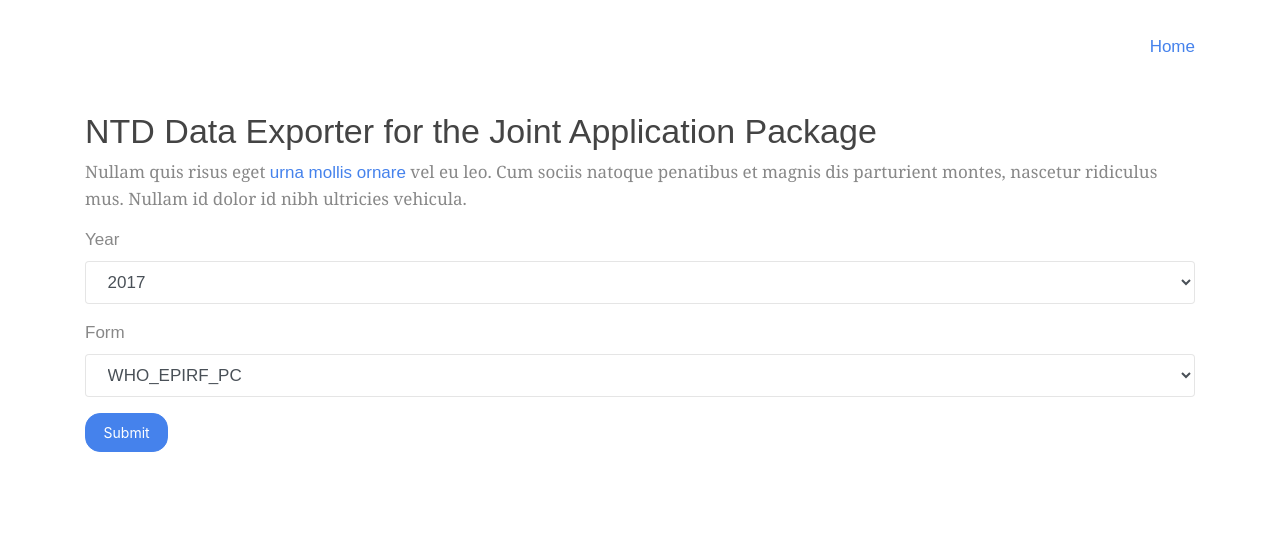
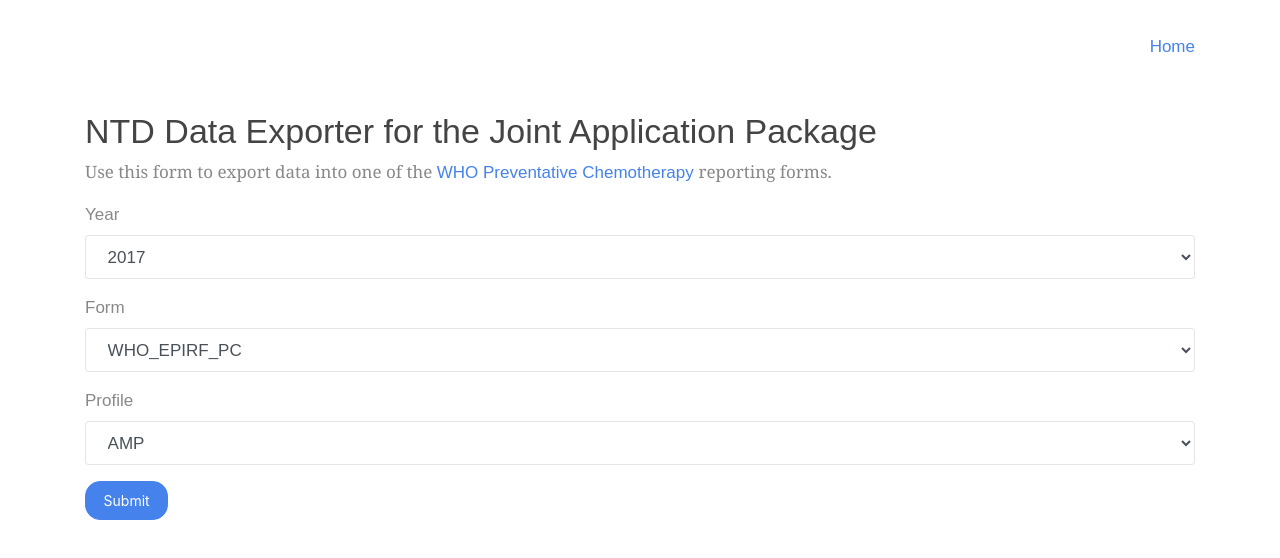
Before and after one commit to GHDRTI/ntd-import-jam, an Angular app: page / in a window 1280 px wide. Shown: the top 558 px of the page. Built offline with nearby package versions, Linux system fonts and the light colour scheme.

Commit message:
example form

```diff
--- a/src/app/app.component.html
+++ b/src/app/app.component.html
@@ -1,6 +1,8 @@
+<html>
+<head></head>
+
+<body>
 <div class="container">
-
-
 
 <div class="float-right h-100">
 <a href="/">Home</a>
@@ -10,32 +12,45 @@
 <div class="row">
   <div class="col-sm">
       <h2>{{ title }}</h2>
-      <p>Nullam quis risus eget <a href="#">urna mollis ornare</a> vel eu leo. Cum sociis natoque penatibus et magnis dis parturient montes, nascetur ridiculus mus. Nullam id dolor id nibh ultricies vehicula.</p>
+      <p>Use this form to export data into one of the  <a href="http://www.who.int/neglected_diseases/preventive_chemotherapy/reporting/en/">WHO Preventative Chemotherapy </a> reporting forms. </p>
   </div>
 </div>
 
 <div class="row">
   <div class="col-sm">
-    <form>
+
+    <div id="form-messages"></div>
+
+    <form action="https://m1t3fvf8cd.execute-api.us-east-1.amazonaws.com/default/queue-jap-export" method="POST" id="workbook-form">
         <fieldset>
 
-
           <div class="form-group">
-            <label for="exampleSelect1">Year</label>
-            <select class="form-control" id="exampleSelect1">
-              <option>2017</option>
+            <label for="yearSelect">Year</label>
+            <select name="year" class="form-control" id="yearSelect">
+              <option value="2017">2017</option>
             </select>
           </div>
 
           <div class="form-group">
-            <label for="exampleSelect1">Form</label>
-            <select class="form-control" id="exampleSelect1">
-              <option>WHO_EPIRF_PC</option>
-              <option disabled="disabled">WHO_JRF_PC_v3</option>
-              <option disabled="disabled">WHO_JRSM_PC_v3</option>
+            <label for="formSelect">Form</label>
+            <select name="type" class="form-control" id="formSelect">
+              <option value="epirf">WHO_EPIRF_PC</option>
+              <option value="epirf">WHO_JRF_PC_v3</option>
+              <option value="epirf">WHO_JRSM_PC_v3</option>
             </select>
           </div>
-          <button type="submit" class="btn btn-primary">Submit</button>
+
+          <div class="form-group">
+            <label for="profileSelect">Profile</label>
+            <select name="to" class="form-control" id="profileSelect">
+              <option value="apreston@rti.org">AMP</option>
+              <option value="apavluck@rti.org">AP</option>
+              <option value="adam@callawaywilson.com">AW</option>
+            </select>
+          </div>
+
+          <input type="submit" class="btn btn-primary" value="Submit" />
+
       </fieldset>
     </form>
   </div>
@@ -43,3 +58,6 @@
 
 
 </div>
+
+</body>
+</html>
```
Also changed, not shown: 1 other file (tests, documents, lock files or other folders).
